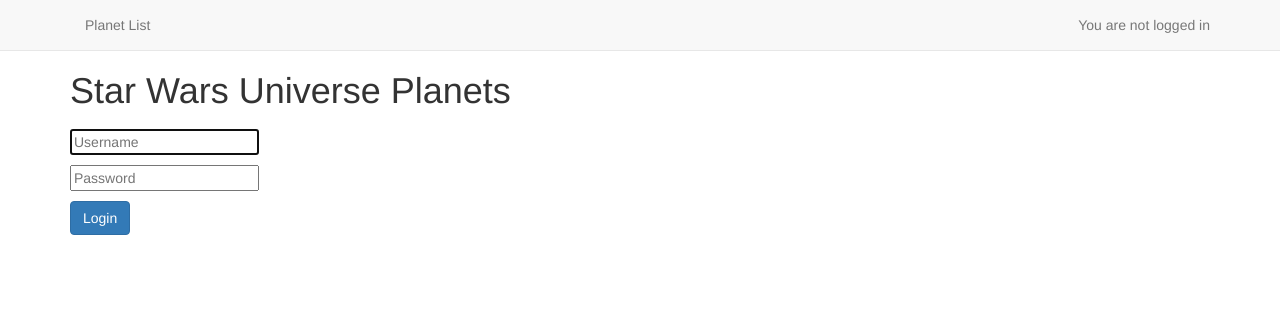
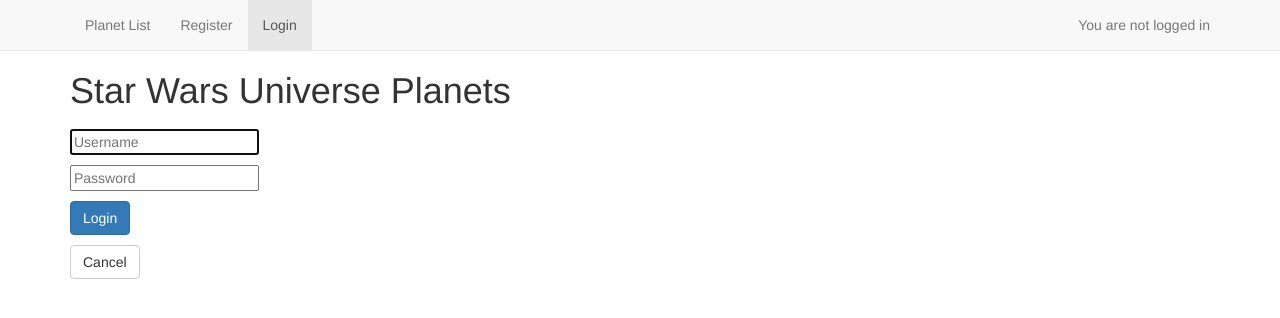
Before and after one commit to gergelyNemeth/world-of-star-wars, a Flask app: page /login in a window 1280 px wide. Shown: the top 318 px of the page. Run offline with Flask 2, Linux system fonts and the light colour scheme; some libraries are stand-ins or nearby versions.

Commit message:
Add active states to menu and cancel button to forms

```diff
--- a/templates/register_login.html
+++ b/templates/register_login.html
@@ -26,13 +26,8 @@
                 <div id="navbar" class="navbar-collapse collapse">
                     <ul class="nav navbar-nav">
                         <li><a href="/">Planet List</a></li>
-                        {% if login_status == False %}
-                        <li><a href="/register">Register</a></li>
-                        <li><a href="/login">Login</a></li>
-                        {% endif %}
-                        {% if login_status == True %}
-                        <li><a href="/logout">Logout</a></li>
-                        {% endif %}
+                        <li {% if form == "register" %}class="active"{% endif %}><a href="/register" >Register</a></li>
+                        <li {% if form == "login" %}class="active"{% endif %}><a href="/login">Login</a></li>
                     </ul>
                     <ul class="nav navbar-nav navbar-right ">
                         <li class="navbar-text">{{ login_message }}</li>
@@ -59,6 +54,8 @@
             </form>
             {% endif %}
 
+            <a href="{{ url_for('planets') }}" class="btn btn-default cancel">Cancel</a>
+
         </div>
     </body>
 </html>
```
